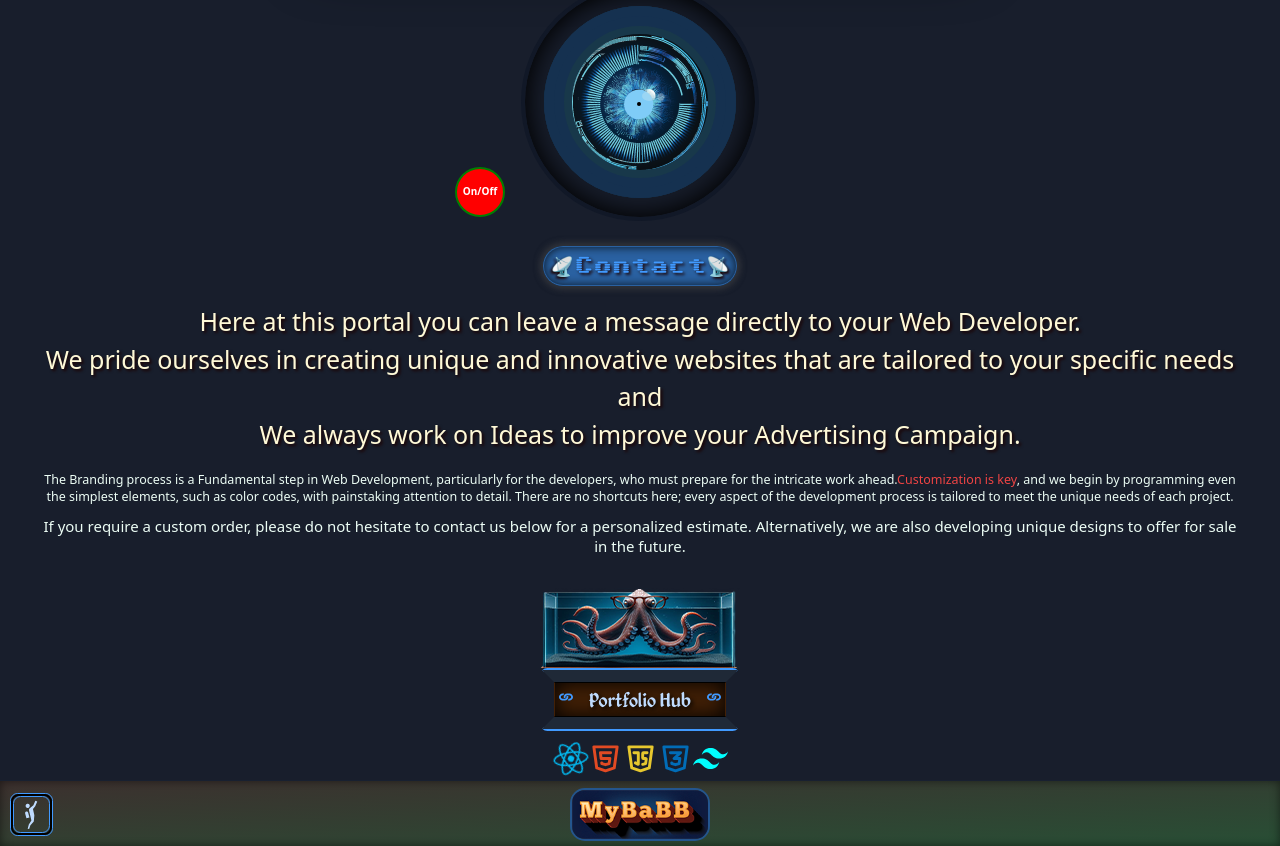
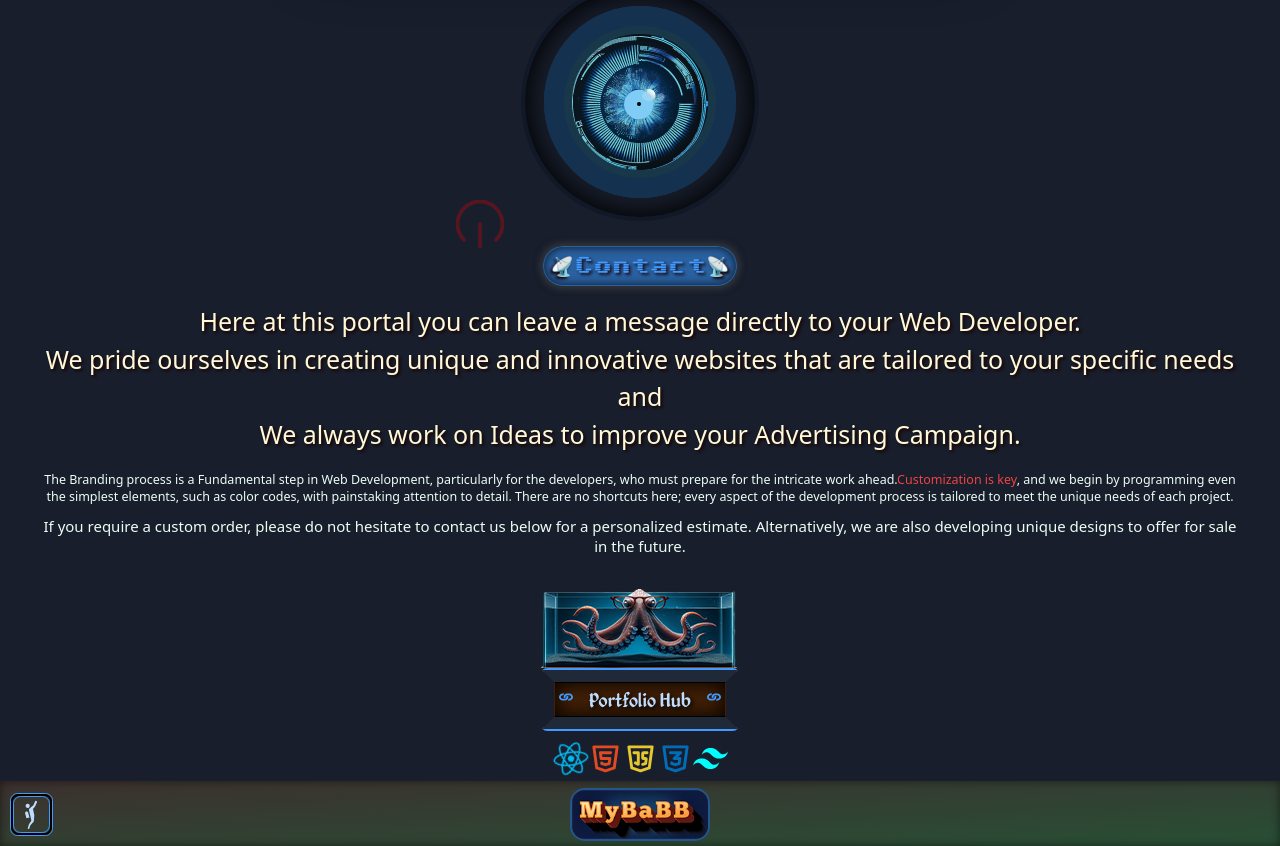
Before and after one commit to MyBaBB/About_MyBaBB, a React (Vite) app: page / in a window 1280 px wide. Shown: the part 4227-5073 px from the top of the page. Built offline with nearby package versions, Linux system fonts and the light colour scheme; a web font is replaced by a local one.

Commit message:
created a more cool power button , way cool

```diff
--- a/src/components/MainFolder/ContainerFolder/SecurityEyeFolder/SecurityEye.css
+++ b/src/components/MainFolder/ContainerFolder/SecurityEyeFolder/SecurityEye.css
@@ -105,15 +105,54 @@
 
   .goodySwitch {
     position: absolute;
-    bottom: 0;
+    bottom: -3.7rem;
     margin-left: -32rem;
-    width:  50px;
-    height: 50px;
-    border: 2px solid green;
-    background-color: red;
+    width:  60px;
+    height: 60px;
+    border: transparent;
     border-radius: 50%;
+
+  }
+  .goodySwitchWords {
+    color: rgba(255, 0, 0, 0.272);
+    z-index: 10;
+  }
+  .hoverdiv:hover .goodySwitchWords  {
+    color: green;
+    box-shadow: 0 0 10px rgba(69, 240, 77, .2);
+    animation: rotate180 2s forwards;
+    animation: rotate0 2s forwards;
+
+  }
+  .goodySwitchWords:hover  {
+    color: green;
+
+  }
+  @keyframes rotate180 {
+    from {
+      transform: rotate(0deg);
+    }
+    to {
+      transform: rotate(180deg);
+    }
   }
 
-  .hoverdiv:hover .goodySwitch {
-    background-color: green;
+  /* Define the keyframes for the reverse rotation */
+  @keyframes rotate0 {
+    from {
+      transform: rotate(180deg);
+    }
+    to {
+      transform: rotate(0deg);
+    }
   }
+
+  /* Apply the forward animation by default */
+  .rotate-180 {
+    animation: rotate180 2s forwards;
+  }
+
+  /* Apply the reverse animation on hover */
+  .hover\:rotate-0:hover {
+    animation: rotate0 2s forwards;
+  }
--- a/src/components/MainFolder/ContainerFolder/SecurityEyeFolder/SecurityEye.jsx
+++ b/src/components/MainFolder/ContainerFolder/SecurityEyeFolder/SecurityEye.jsx
@@ -2,7 +2,7 @@
 // eslint-disable-next-line no-unused-vars
 import React from "react";
 // import EyeBG from './eyeBG.webp';
-
+import { HiOutlinePower } from "react-icons/hi2";
 import AwesomeEye from "./awesomeEye.png";
 import "./SecurityEye.css";
 const SecurityEye = () => {
@@ -29,7 +29,14 @@ const SecurityEye = () => {
               ></div>
               <div className="eyeballdiv2 border-[#153150]"></div>
               <div className="eyeballdiv3 border-[#18384a]"></div>
-              <div className="goodySwitch "><div className="relative flex  justify-center m-auto mt-[1.5rem]   text-white font-bold ">On/Off</div></div>
+              <div className="goodySwitch  ">
+               <div className="   relative flex justify-center    align-middle   w-[60px] h-[60px]   m-auto ">
+                <span className="goodySwitchWords rotate-180 hover:rotate-0    relative flex m-auto w-fit      rounded-full    ">
+                  <HiOutlinePower  size={60} className=" " />
+                </span>
+
+              </div>
+              </div>
               <img
                 src={AwesomeEye}
                 alt="Web Developer Eye"
```
